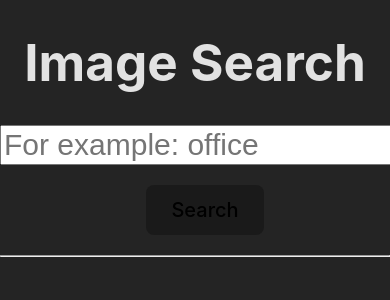
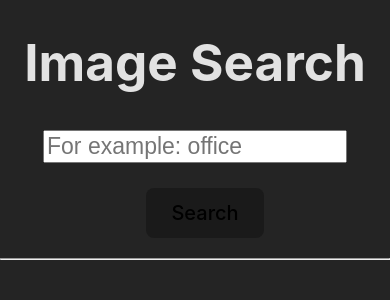
Before and after one commit to Mirvik/ImageSearch, a React (Vite) app: page / in a window 390 px wide. Shown: the top 300 px of the page. Built offline with nearby package versions, Linux system fonts and the light colour scheme.

Commit message:
fixed css

```diff
--- a/src/index.css
+++ b/src/index.css
@@ -59,7 +59,14 @@ button:focus-visible {
 }
 
 .search {
+  color: white;
+  margin:5px 20px;
   font-size: 30px;
+}
+@media (max-width: 420px){
+  .search {
+    font-size: 23px;
+  }
 }
 .btn {
   margin-top: 20px;
```
